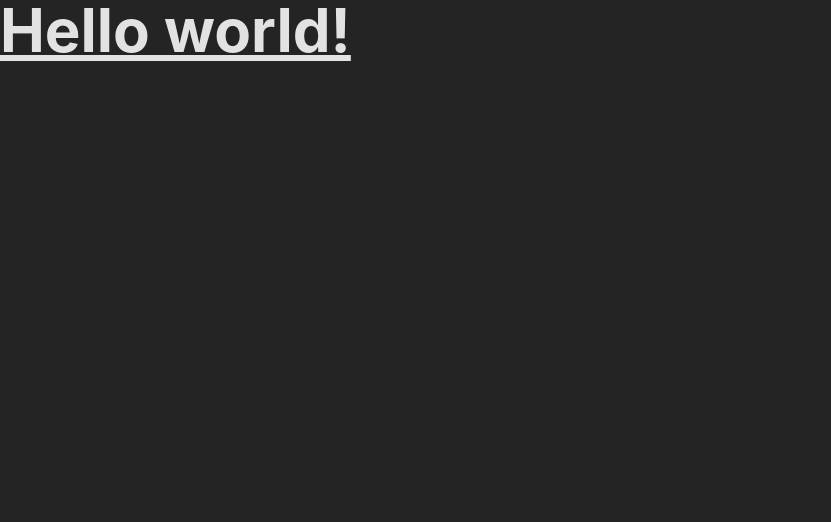
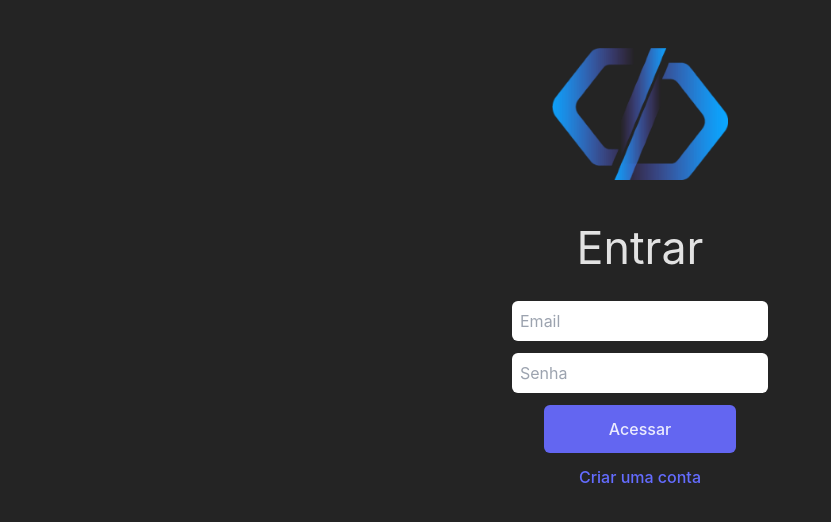
Before and after one commit to ItamarJoire/call, a React (Vite) app: page / in a window 1280 px wide. Shown: the top 522 px of the page, without its empty margins (0-831 px from the left). Built offline with nearby package versions, Linux system fonts and the light colour scheme.

Commit message:
Style login

```diff
--- a/src/index.css
+++ b/src/index.css
@@ -1,6 +1,12 @@
 @tailwind base;
 @tailwind components;
 @tailwind utilities;
+
+*{
+  margin: 0;
+  padding: 0;
+  box-sizing: border-box;
+}
 
 :root {
   font-family: Inter, system-ui, Avenir, Helvetica, Arial, sans-serif;
@@ -17,6 +23,10 @@
   -moz-osx-font-smoothing: grayscale;
 }
 
+body{
+  margin: 48px;
+}
+
 a {
   font-weight: 500;
   color: #646cff;
@@ -31,16 +41,8 @@ ul{
   list-style: none;
 }
 
-body {
-  margin: 0;
-  padding: 0;
-  box-sizing: border-box;
-  min-width: 320px;
-  min-height: 100vh;
-}
-
 h1 {
-  font-size: 3.2em;
+  font-size: 2.8em;
   line-height: 1.1;
 }
 
--- a/src/pages/SignIn/index.jsx
+++ b/src/pages/SignIn/index.jsx
@@ -1,9 +1,43 @@
+import { useState } from 'react'
+import { Link } from 'react-router-dom'
+
+import logo from '../../assets/logo.png'
+
 export default function SignIn(){
+  const [email, setEmail] = useState('')
+  const [password, setPassword] = useState('')
+
   return(
-    <>
-      <h1 class="text-6xl font-bold underline">
-        Hello world!
-      </h1>
-    </>
+    <div className='flex flex-col items-center'>
+      <div className='h-44 w-44'>
+        <img src={logo} alt="Logo do sistema de chamadas" />
+      </div>
+
+      <form action="" >
+        <div className='flex flex-col items-center gap-3 '>
+          <h1>Entrar</h1>
+
+          <input
+            className='mt-4 py-2 pl-2 rounded-md'
+            type="text"
+            placeholder='Email'
+            value={email}
+            onChange={(e) => setEmail(e.target.value)}
+          />
+
+          <input
+            className='py-2 pl-2 rounded-md'
+            type="password"
+            placeholder='Senha'
+            value={password}
+            onChange={(e) => setPassword(e.target.value)}
+          />
+
+          <input className='cursor-pointer w-48 py-3 font-medium text-center bg-indigo-500 hover:bg-indigo-700 rounded-md' type="submit" value="Acessar" />
+
+          <Link to="/register">Criar uma conta</Link>
+        </div>
+      </form>
+    </div>
   )
 }
```
